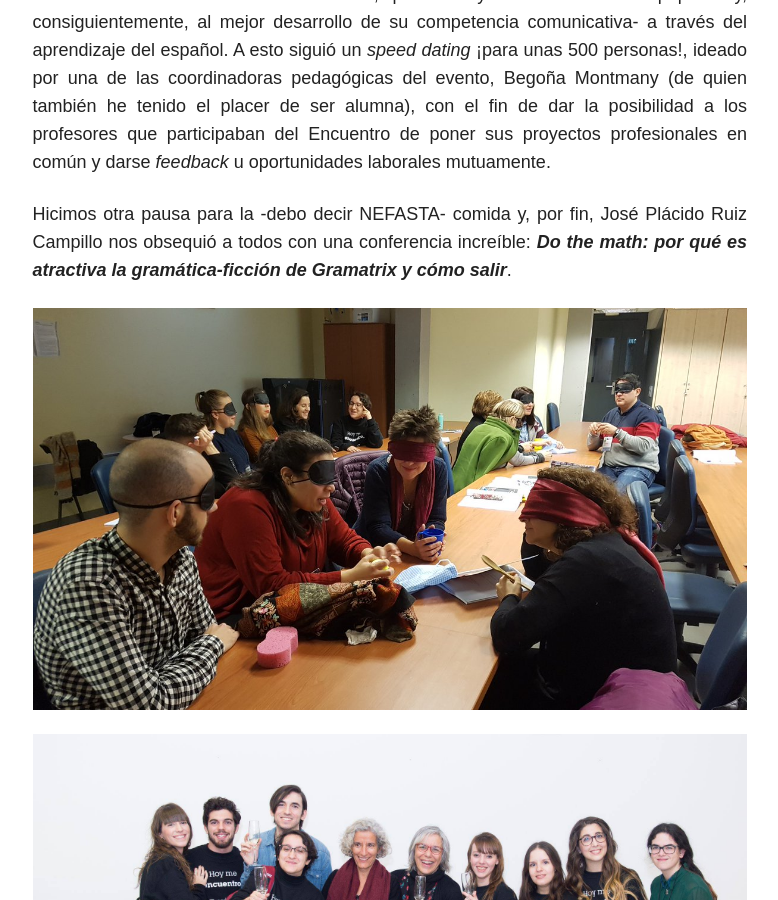
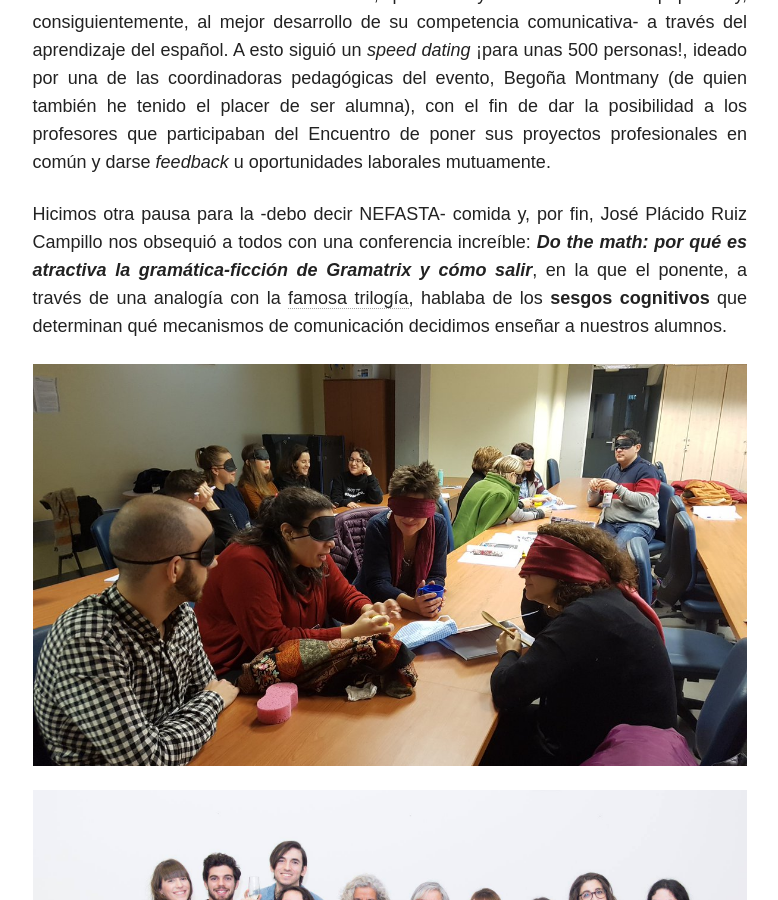
Before and after one commit to immalopez/immalopez.github.io, a Jekyll site: the page built from _posts/blog/2018-12-27-yo-una-joven-padawan.md, in a window 1280 px wide and 900 px high, scrolled down 2189 px. Shown: the whole window, without its empty margins (347-1125 px from the left). Built offline with Jekyll 4.4.1, drawn with Linux system fonts in a browser that asks for light colours; nearby versions of some CDN libraries; comment, search, counter and statistics services are not loaded.

Commit message:
Update 2018-12-27-yo-una-joven-padawan.md

```diff
--- a/_posts/blog/2018-12-27-yo-una-joven-padawan.md
+++ b/_posts/blog/2018-12-27-yo-una-joven-padawan.md
@@ -25,7 +25,7 @@ El viernes 21 se dedicó principalmente a las conferencias. Dado que estuve ocup
 
 Tras una breve pausa -no sé si estudiada- para tomar café y saludar al resto de asistentes, tuvo lugar la segunda conferencia del día, en esta ocasión de la mano de Fernando Trujillo: **_Socialización en el aula de ELE: ocupando el espacio entre Facebook y la cafetería_**, cuyo objetivo era meditar acerca de cómo el docente puede contribuir a la «socialización más rica, profunda y variada» de sus pupilos -y, consiguientemente, al mejor desarrollo de su competencia comunicativa- a través del aprendizaje del español. A esto siguió un _speed dating_ ¡para unas 500 personas!, ideado por una de las coordinadoras pedagógicas del evento, Begoña Montmany (de quien también he tenido el placer de ser alumna), con el fin de dar la posibilidad a los profesores que participaban del Encuentro de poner sus proyectos profesionales en común y darse _feedback_ u oportunidades laborales mutuamente.
 
-Hicimos otra pausa para la -debo decir NEFASTA- comida y, por fin, José Plácido Ruiz Campillo nos obsequió a todos con una conferencia increíble: **_Do the math: por qué es atractiva la gramática-ficción de Gramatrix y cómo salir_**.
+Hicimos otra pausa para la -debo decir NEFASTA- comida y, por fin, José Plácido Ruiz Campillo nos obsequió a todos con una conferencia increíble: **_Do the math: por qué es atractiva la gramática-ficción de Gramatrix y cómo salir_**, en la que el ponente, a través de una analogía con la <a href="https://es.wikipedia.org/wiki/Matrix" target="_blank">famosa trilogía</a>, hablaba de los **sesgos cognitivos** que determinan qué mecanismos de comunicación decidimos enseñar a nuestros alumnos.
 
 ![Taller invidentes](/images/DvAupodWsAANBsF.jpg)
 
```
